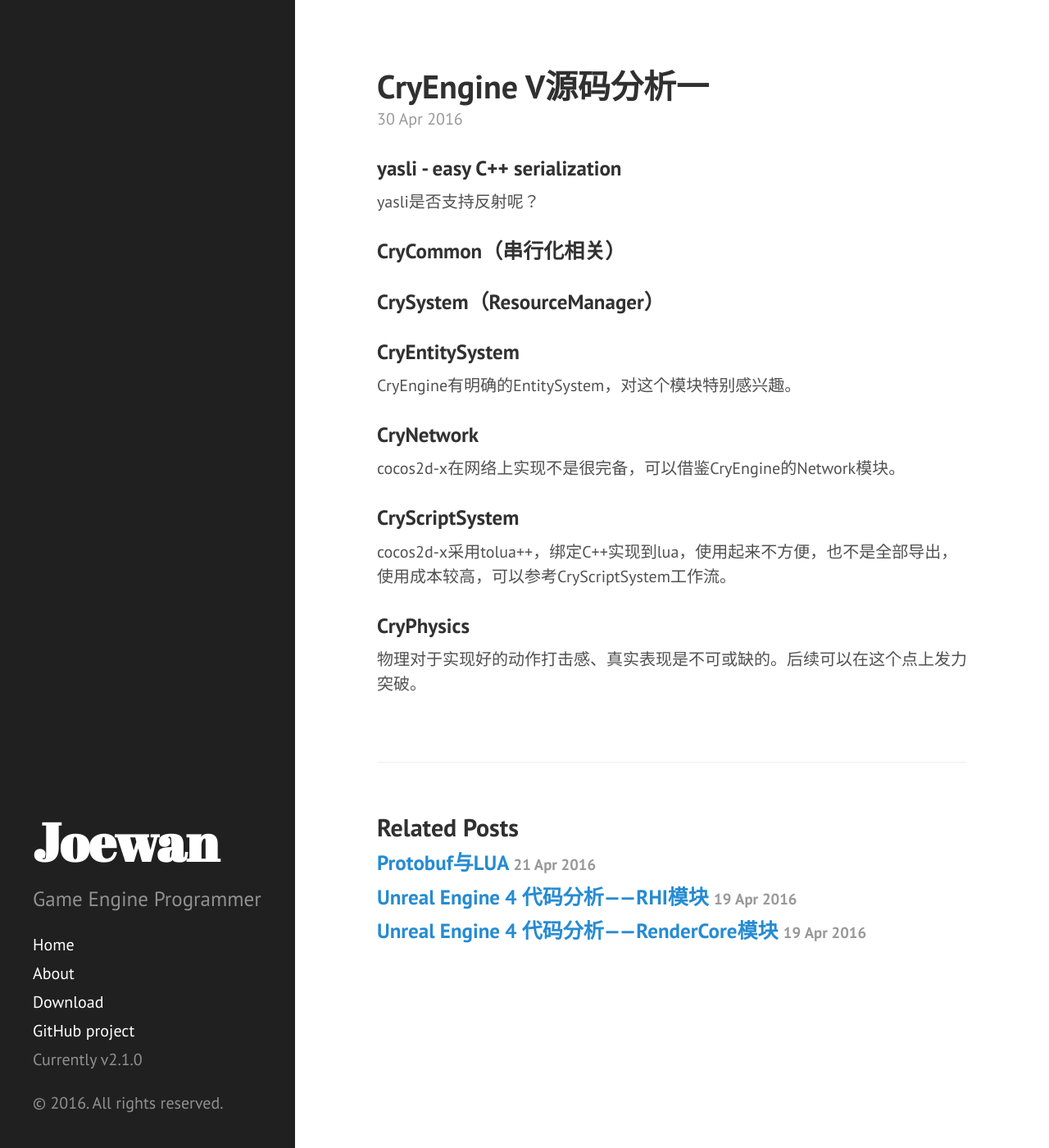
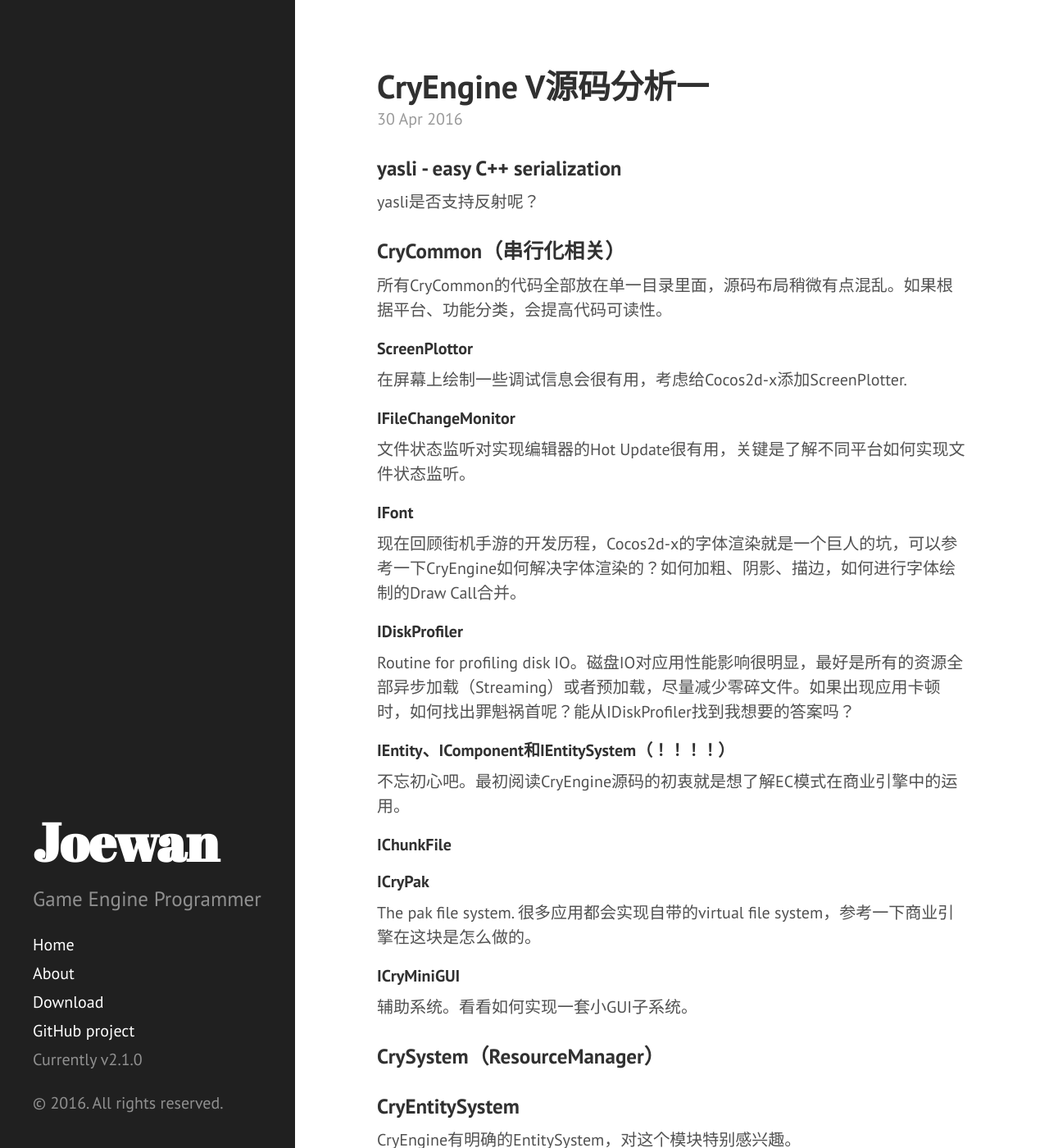
Before and after one commit to joewan/joewan.github.io, a Jekyll site: the page built from _posts/2016-04-30-cryengine-v-01.md, in a window 1280 px wide and 1400 px high. Shown: the whole window at 82% size. Built offline with Jekyll 4.4.1, drawn with Linux system fonts in a browser that asks for light colours.

Commit message:
cryengine源码阅读。

```diff
--- a/_posts/2016-04-30-cryengine-v-01.md
+++ b/_posts/2016-04-30-cryengine-v-01.md
@@ -8,6 +8,39 @@ title: CryEngine V源码分析一
 yasli是否支持反射呢？
 
 ### CryCommon（串行化相关）
+
+所有CryCommon的代码全部放在单一目录里面，源码布局稍微有点混乱。如果根据平台、功能分类，会提高代码可读性。
+
+###### ScreenPlottor
+
+在屏幕上绘制一些调试信息会很有用，考虑给Cocos2d-x添加ScreenPlotter.
+
+###### IFileChangeMonitor
+
+文件状态监听对实现编辑器的Hot Update很有用，关键是了解不同平台如何实现文件状态监听。
+
+###### IFont
+
+现在回顾街机手游的开发历程，Cocos2d-x的字体渲染就是一个巨人的坑，可以参考一下CryEngine如何解决字体渲染的？如何加粗、阴影、描边，如何进行字体绘制的Draw Call合并。
+
+###### IDiskProfiler
+
+Routine for profiling disk IO。磁盘IO对应用性能影响很明显，最好是所有的资源全部异步加载（Streaming）或者预加载，尽量减少零碎文件。如果出现应用卡顿时，如何找出罪魁祸首呢？能从IDiskProfiler找到我想要的答案吗？
+
+###### IEntity、IComponent和IEntitySystem（！！！！）
+
+不忘初心吧。最初阅读CryEngine源码的初衷就是想了解EC模式在商业引擎中的运用。
+
+###### IChunkFile
+
+###### ICryPak
+
+The pak file system.
+很多应用都会实现自带的virtual file system，参考一下商业引擎在这块是怎么做的。
+
+###### ICryMiniGUI
+
+辅助系统。看看如何实现一套小GUI子系统。
 
 ### CrySystem（ResourceManager）
 
```
